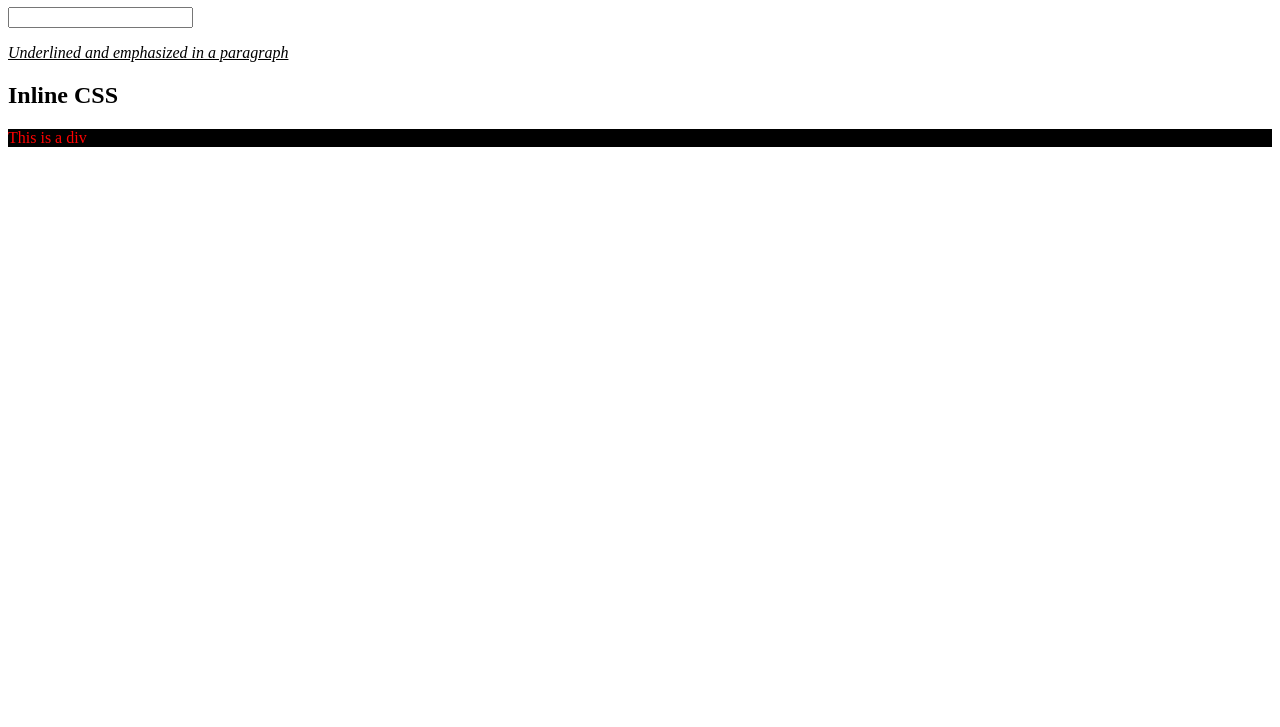
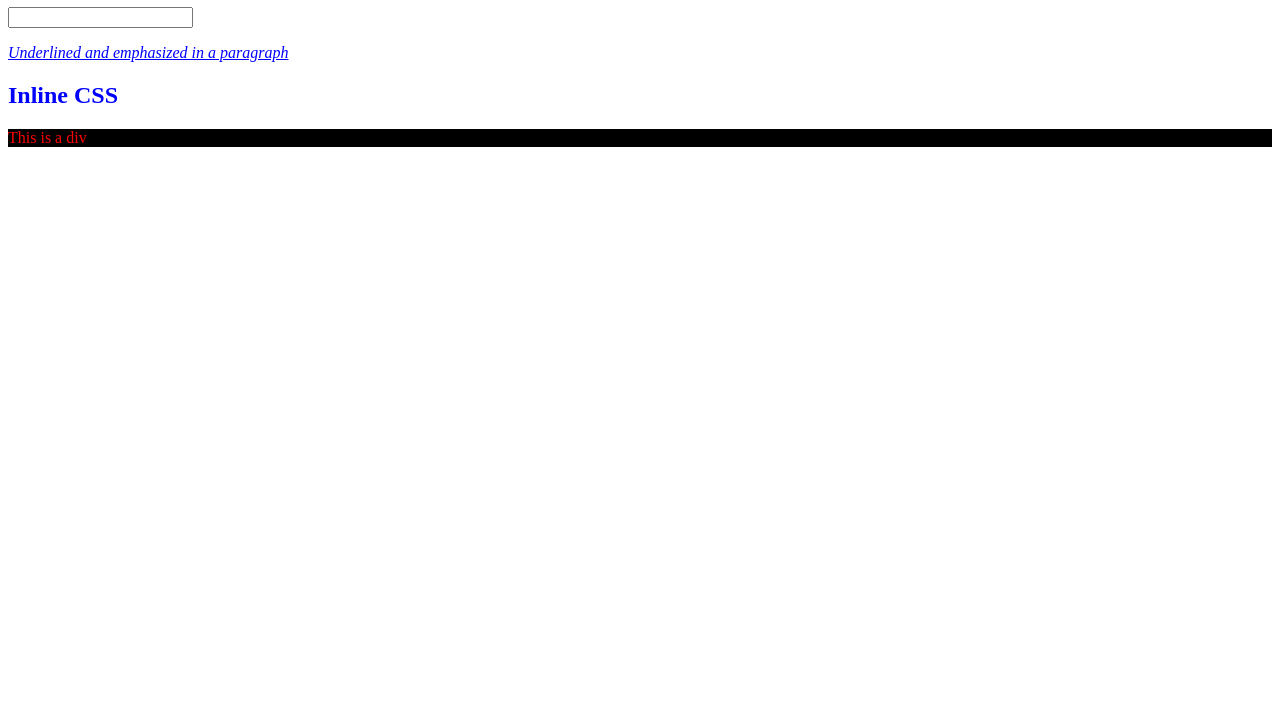
Before and after one commit to VictoriaC1/html-course, a plain HTML site: page file2.html in a window 1280 px wide. Shown: the part 73-800 px from the top of the page. Drawn offline with Linux system fonts and the light colour scheme.

Commit message:
added a style.css file

```diff
--- a/file2.html
+++ b/file2.html
@@ -2,6 +2,7 @@
 <html>
 <head>
 	<title> part #2 </title>
+	<link rel="stylesheet"  href="style.css"/>
 </head>
 <body>
 
--- /dev/null
+++ b/style.css
@@ -0,0 +1,3 @@
+body{
+ color: blue;
+}
```
